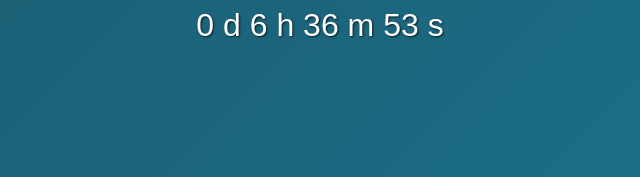
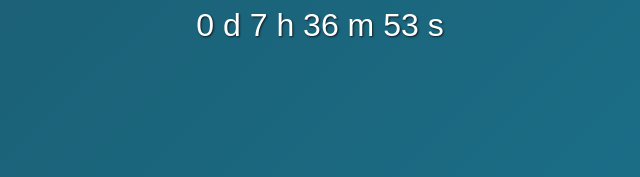
Before and after one commit to PHE-ON-TOP/Store-Main, a plain HTML site: page index.html in a window 1280 px wide. Shown: the part 453-630 px from the top of the page, 320-960 px from the left. Drawn offline with Linux system fonts and the light colour scheme.

Commit message:
index.html

```diff
--- a/index.html
+++ b/index.html
@@ -69,7 +69,7 @@
     </div>
 
     <script>
-        const targetDate = new Date('November 8, 2024 20:30:00').getTime();
+        const targetDate = new Date('November 8, 2024 21:30:00').getTime();
 
         const countdownInterval = setInterval(function() {
             const now = new Date().getTime();
```
